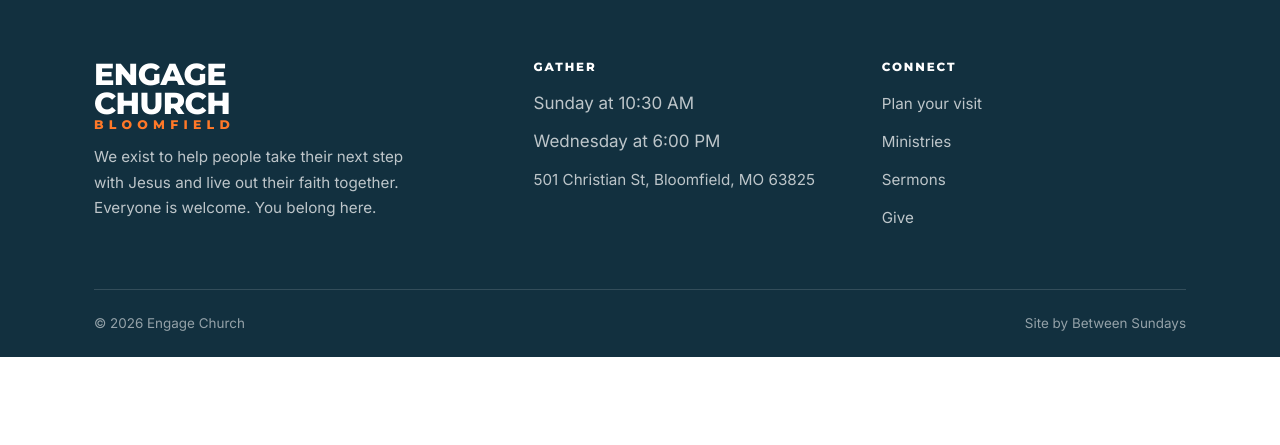
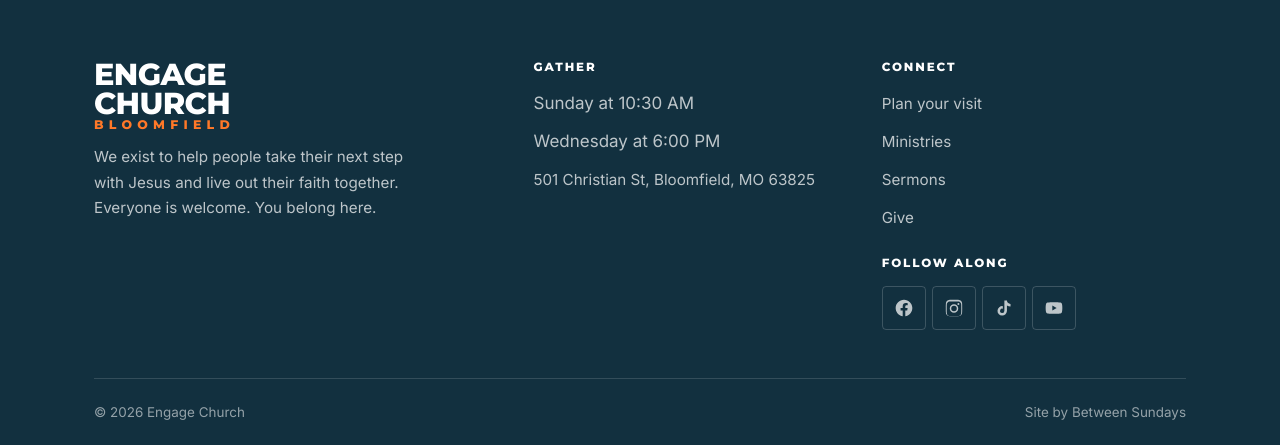
Before and after one commit to isaach3lms/engage-church, a Flask app: page / in a window 1280 px wide. Shown: the part 3496-3941 px from the top of the page. Before the commit the page ends 3853 px from the top, so only its background shows below. Run offline with Flask 3, Linux system fonts and the light colour scheme.

Commit message:
Add social icons to footer with sameAs structured data

```diff
--- a/app.py
+++ b/app.py
@@ -61,8 +61,12 @@ CHURCH = {
     "phone_display": "(573) 568-3494",
     "phone_tel": "+15735683494",
     "email": "info@engagebloomfield.com",
-    "facebook": "",
-    "instagram": "",
+    # Social profiles. Blank entries are skipped rather than rendered dead.
+    # These still carry the old brand name and will need updating when the
+    # church renames the accounts.
+    "facebook": "https://www.facebook.com/profile.php?id=100068695426664",
+    "instagram": "https://www.instagram.com/bloomfieldfgbc/",
+    "tiktok": "https://www.tiktok.com/@engagebloomfield",
     "youtube": YOUTUBE_CHANNEL_URL,
     # Legal entity name for the footer. CONFIRM with the church before launch.
     "legal_name": "Engage Church",
@@ -389,8 +393,23 @@ def inject_globals():
     # YOUTUBE_CHANNEL_ID and they switch to the on-site Sermons page
     # automatically, with no template changes.
     sermons_external = not YOUTUBE_CHANNEL_ID
+
+    # Only profiles that actually exist get an icon. Add a URL in CHURCH above
+    # and the icon appears; blank it and the icon disappears.
+    socials = [
+        (key, label, CHURCH.get(key, ""))
+        for key, label in (
+            ("facebook", "Facebook"),
+            ("instagram", "Instagram"),
+            ("tiktok", "TikTok"),
+            ("youtube", "YouTube"),
+        )
+    ]
+    socials = [(k, label, url) for k, label, url in socials if url]
+
     return {
         "css_version": asset_version("css/style.css"),
+        "socials": socials,
         "sermons_external": sermons_external,
         "sermons_url": YOUTUBE_CHANNEL_URL if sermons_external else url_for("sermons"),
         "church": CHURCH,
--- a/static/css/style.css
+++ b/static/css/style.css
@@ -474,6 +474,26 @@ p:last-child { margin-bottom: 0; }
 .site-footer li { margin-bottom: 10px; }
 .site-footer a { color: rgba(255,255,255,.72); text-decoration: none; font-size: .95rem; }
 .site-footer a:hover { color: var(--orange); }
+/* Social icon row in the footer. Icons inherit currentColor, so the hover
+   state comes from the same rule that colors the footer links. 44px touch
+   targets so they are tappable on a phone. */
+.social { display: flex; flex-wrap: wrap; gap: 6px; list-style: none; margin: 0; padding: 0; }
+.social li { margin: 0; }
+.social a {
+  display: flex; align-items: center; justify-content: center;
+  width: 44px; height: 44px;
+  color: rgba(255,255,255,.72);
+  border: 1px solid rgba(255,255,255,.18);
+  border-radius: var(--radius);
+  transition: color .18s ease, border-color .18s ease, background-color .18s ease;
+}
+.social a:hover {
+  color: var(--charcoal);
+  background: var(--orange);
+  border-color: var(--orange);
+}
+.social svg { width: 20px; height: 20px; fill: currentColor; display: block; }
+
 .footer-bottom {
   margin-top: 48px; padding: 22px 0; border-top: 1px solid rgba(255,255,255,.14);
   display: flex; flex-wrap: wrap; gap: 12px; justify-content: space-between;
--- a/templates/base.html
+++ b/templates/base.html
@@ -35,7 +35,8 @@
     "addressRegion": "MO",
     "postalCode": "63825",
     "addressCountry": "US"
-  }
+  }{% if socials %},
+  "sameAs": [{% for key, label, url in socials %}"{{ url }}"{% if not loop.last %}, {% endif %}{% endfor %}]{% endif %}
 }
 </script>
 </head>
@@ -95,6 +96,9 @@
           <li><a href="{{ sermons_url }}"{% if sermons_external %} target="_blank" rel="noopener"{% endif %}>Sermons</a></li>
           <li><a href="{{ url_for('give') }}">Give</a></li>
         </ul>
+
+        <h4 style="margin-top:26px;">Follow along</h4>
+        {% include "partials/_social.html" %}
       </div>
     </div>
 
--- /dev/null
+++ b/templates/partials/_social.html
@@ -0,0 +1,32 @@
+{# Social icon row. Driven by the `socials` list in app.py, so adding or
+   removing a profile is a one-line change there and never a template edit.
+   Icons are inline SVG paths using currentColor, so they inherit the link
+   color and hover state with no image requests. #}
+{% if socials %}
+<ul class="social" aria-label="Engage Church on social media">
+  {% for key, label, url in socials %}
+    <li>
+      <a href="{{ url }}" target="_blank" rel="noopener"
+         aria-label="{{ label }}" title="{{ label }}">
+        {% if key == 'facebook' %}
+          <svg viewBox="0 0 24 24" aria-hidden="true" focusable="false">
+            <path d="M22 12.06C22 6.5 17.52 2 12 2S2 6.5 2 12.06c0 5.02 3.66 9.18 8.44 9.94v-7.03H7.9v-2.91h2.54V9.85c0-2.51 1.49-3.9 3.77-3.9 1.09 0 2.23.2 2.23.2v2.46h-1.26c-1.24 0-1.63.78-1.63 1.57v1.88h2.78l-.45 2.91h-2.33V22c4.78-.76 8.44-4.92 8.44-9.94z"/>
+          </svg>
+        {% elif key == 'instagram' %}
+          <svg viewBox="0 0 24 24" aria-hidden="true" focusable="false">
+            <path d="M12 2.16c3.2 0 3.58.01 4.85.07 1.17.05 1.8.25 2.23.41.56.22.96.48 1.38.9.42.42.68.82.9 1.38.16.42.36 1.06.41 2.23.06 1.27.07 1.65.07 4.85s-.01 3.58-.07 4.85c-.05 1.17-.25 1.8-.41 2.23-.22.56-.48.96-.9 1.38-.42.42-.82.68-1.38.9-.42.16-1.06.36-2.23.41-1.27.06-1.65.07-4.85.07s-3.58-.01-4.85-.07c-1.17-.05-1.8-.25-2.23-.41a3.7 3.7 0 0 1-1.38-.9 3.7 3.7 0 0 1-.9-1.38c-.16-.42-.36-1.06-.41-2.23C2.17 15.58 2.16 15.2 2.16 12s.01-3.58.07-4.85c.05-1.17.25-1.8.41-2.23.22-.56.48-.96.9-1.38.42-.42.82-.68 1.38-.9.42-.16 1.06-.36 2.23-.41C8.42 2.17 8.8 2.16 12 2.16zm0 1.98c-3.15 0-3.5.01-4.73.07-.93.04-1.44.2-1.78.33-.44.17-.76.38-1.09.71-.33.33-.54.65-.71 1.09-.13.34-.29.85-.33 1.78-.06 1.23-.07 1.58-.07 4.73s.01 3.5.07 4.73c.4.93.2 1.44.33 1.78.17.44.38.76.71 1.09.33.33.65.54 1.09.71.34.13.85.29 1.78.33 1.23.06 1.58.07 4.73.07s3.5-.01 4.73-.07c.93-.04 1.44-.2 1.78-.33.44-.17.76-.38 1.09-.71.33-.33.54-.65.71-1.09.13-.34.29-.85.33-1.78.06-1.23.07-1.58.07-4.73s-.01-3.5-.07-4.73c-.04-.93-.2-1.44-.33-1.78a2.9 2.9 0 0 0-.71-1.09 2.9 2.9 0 0 0-1.09-.71c-.34-.13-.85-.29-1.78-.33-1.23-.06-1.58-.07-4.73-.07zm0 3.37a5.09 5.09 0 1 1 0 10.18 5.09 5.09 0 0 1 0-10.18zm0 8.4a3.3 3.3 0 1 0 0-6.61 3.3 3.3 0 0 0 0 6.61zm6.48-8.62a1.19 1.19 0 1 1-2.38 0 1.19 1.19 0 0 1 2.38 0z"/>
+          </svg>
+        {% elif key == 'tiktok' %}
+          <svg viewBox="0 0 24 24" aria-hidden="true" focusable="false">
+            <path d="M16.6 5.82A4.28 4.28 0 0 1 15.54 3h-3.09v12.4a2.59 2.59 0 1 1-1.84-2.48V9.79a5.67 5.67 0 1 0 4.93 5.61V8.9a7.34 7.34 0 0 0 4.29 1.38V7.19a4.25 4.25 0 0 1-3.23-1.37z"/>
+          </svg>
+        {% elif key == 'youtube' %}
+          <svg viewBox="0 0 24 24" aria-hidden="true" focusable="false">
+            <path d="M21.58 7.19c-.23-.86-.91-1.54-1.77-1.77C18.25 5 12 5 12 5s-6.25 0-7.81.42c-.86.23-1.54.91-1.77 1.77C2 8.75 2 12 2 12s0 3.25.42 4.81c.23.86.91 1.54 1.77 1.77C5.75 19 12 19 12 19s6.25 0 7.81-.42c.86-.23 1.54-.91 1.77-1.77C22 15.25 22 12 22 12s0-3.25-.42-4.81zM9.99 15.01V8.99L15.2 12l-5.21 3.01z"/>
+          </svg>
+        {% endif %}
+      </a>
+    </li>
+  {% endfor %}
+</ul>
+{% endif %}
```
